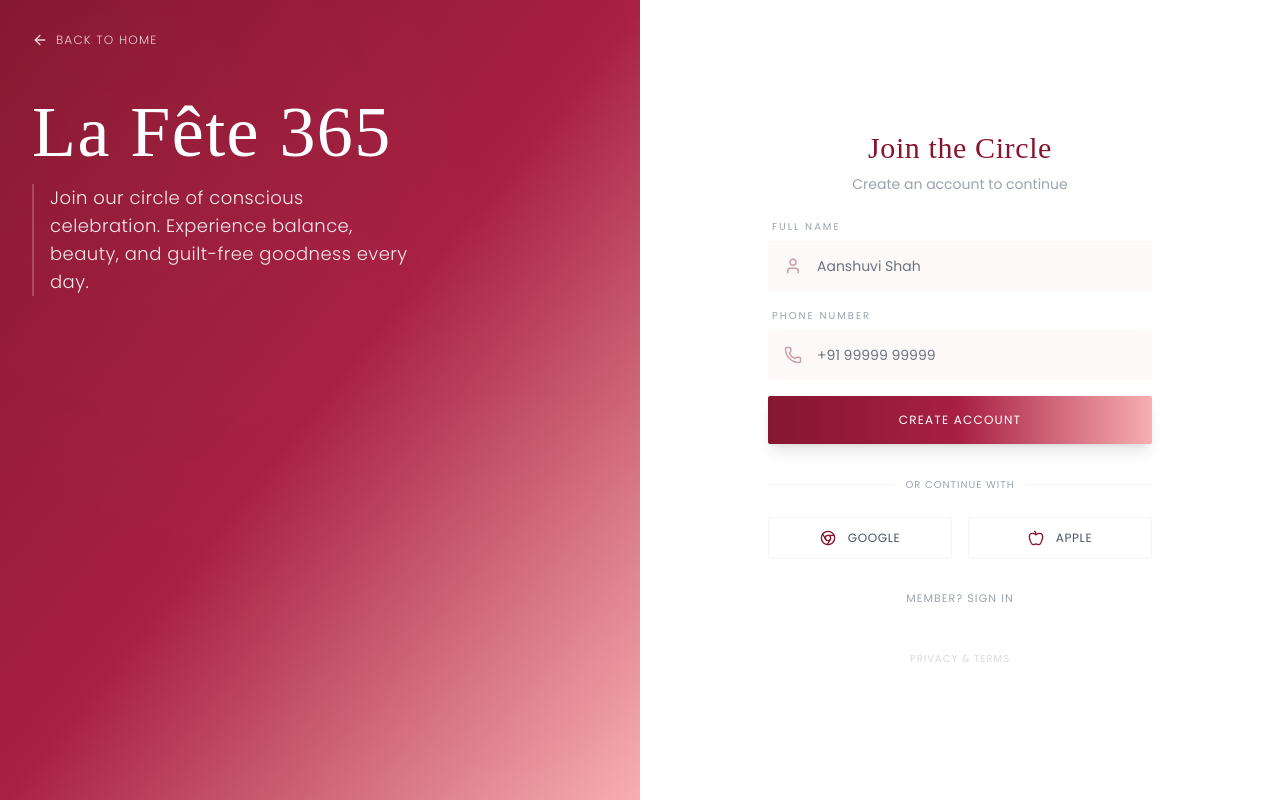
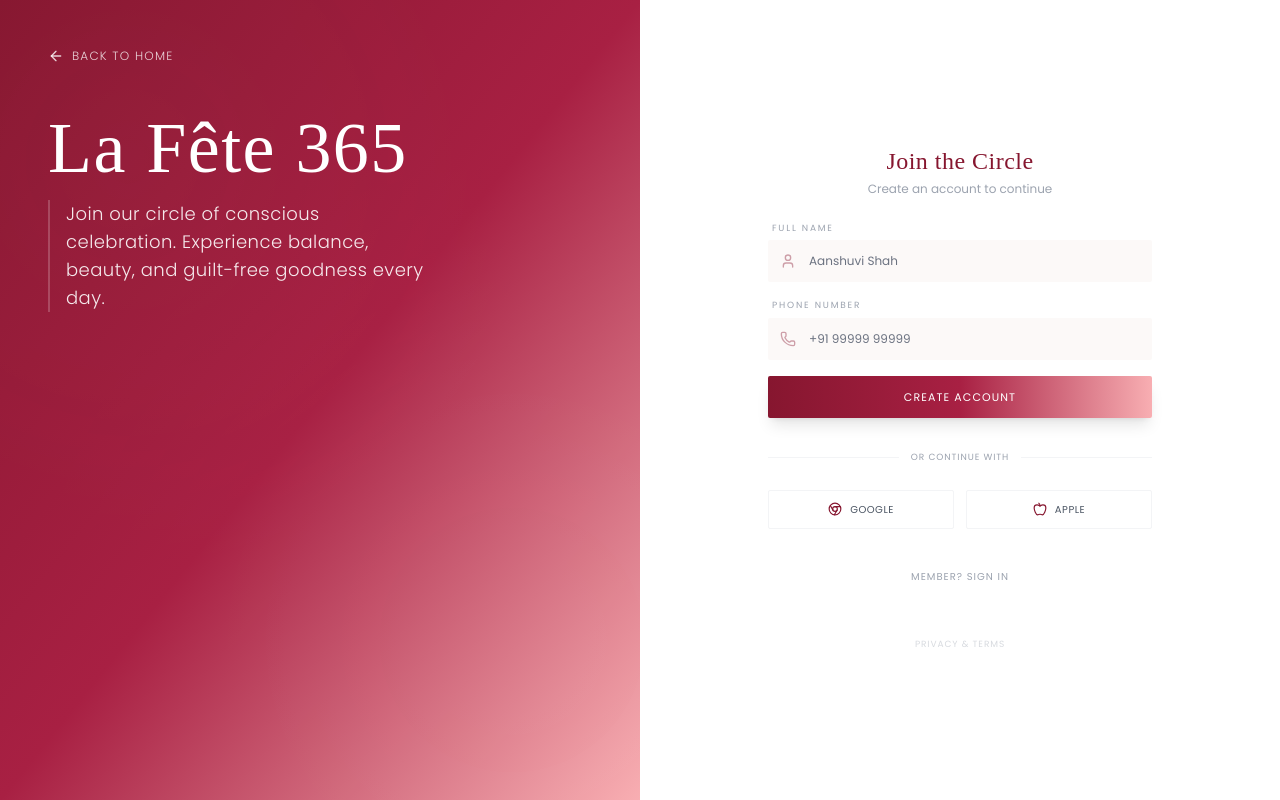
Before and after one commit to Eigensu/la-fete, a Next.js app in the folder apps/frontend/: page /auth in a window 1280 px wide. Built offline with nearby package versions, Linux system fonts and the light colour scheme; a web font is replaced by a local one.

Commit message:
fixing image issues

```diff
--- a/apps/frontend/src/app/auth/page.tsx
+++ b/apps/frontend/src/app/auth/page.tsx
@@ -9,9 +9,9 @@ export default function AuthPage() {
     const [isLogin, setIsLogin] = useState(false);
 
     return (
-        <main className="h-screen bg-[#fcf9f8] flex flex-col md:flex-row overflow-hidden">
+        <main className="min-h-screen bg-[#fcf9f8] flex flex-col md:flex-row">
             {/* Branding Sidebar - Visible on Desktop */}
-            <div className="hidden md:flex md:w-1/2 bg-gradient-to-br from-[#86162f] via-[#a82043] to-[#f8aeb2] p-8 flex-col justify-between text-white relative">
+            <div className="hidden md:flex md:w-1/2 bg-gradient-to-br from-[#86162f] via-[#a82043] to-[#f8aeb2] p-12 flex-col justify-between text-white relative">
                 <div className="absolute inset-0 opacity-20 pointer-events-none">
                     <div className="absolute inset-0 bg-[radial-gradient(circle_at_20%_20%,rgba(255,255,255,0.1)_0%,transparent_50%)]"></div>
                     <div className="absolute inset-0 bg-[radial-gradient(circle_at_80%_80%,rgba(255,255,255,0.05)_0%,transparent_60%)]"></div>
@@ -31,7 +31,7 @@ export default function AuthPage() {
             </div>
 
             {/* Auth Form Section */}
-            <div className="flex-1 flex flex-col justify-center items-center px-8 py-6 bg-white overflow-hidden h-full">
+            <div className="flex-1 flex flex-col justify-center items-center px-8 py-10 bg-white overflow-hidden">
                 <motion.div
                     initial={{ opacity: 0, y: 10 }}
                     animate={{ opacity: 1, y: 0 }}
@@ -44,46 +44,46 @@ export default function AuthPage() {
                     </div>
 
                     <div className="text-center mb-6">
-                        <h2 className="font-seasons text-[#86162f] text-3xl mb-2">
+                        <h2 className="font-seasons text-[#86162f] text-2xl mb-1">
                             {isLogin ? 'Welcome Back' : 'Join the Circle'}
                         </h2>
-                        <p className="font-poppins text-gray-400 text-sm">
+                        <p className="font-poppins text-gray-400 text-xs">
                             {isLogin ? 'Sign in to your account' : 'Create an account to continue'}
                         </p>
                     </div>
 
                     <form className="space-y-4" onSubmit={(e) => e.preventDefault()}>
                         {!isLogin && (
-                            <div className="space-y-1.5">
-                                <label className="block font-poppins text-[10px] uppercase tracking-[0.2em] text-gray-400 pl-1">Full Name</label>
+                            <div className="space-y-1">
+                                <label className="block font-poppins text-[9px] uppercase tracking-[0.2em] text-gray-400 pl-1">Full Name</label>
                                 <div className="relative">
-                                    <div className="absolute inset-y-0 left-0 pl-4 flex items-center pointer-events-none text-[#86162f]/40">
-                                        <User size={18} />
+                                    <div className="absolute inset-y-0 left-0 pl-3 flex items-center pointer-events-none text-[#86162f]/40">
+                                        <User size={16} />
                                     </div>
                                     <input
                                         type="text"
                                         placeholder="Aanshuvi Shah"
-                                        className="w-full pl-12 pr-4 py-3.5 bg-[#fcf9f8] border border-transparent focus:border-[#86162f]/20 focus:bg-white transition-all rounded-sm font-poppins text-sm outline-none"
+                                        className="w-full pl-10 pr-4 py-3 bg-[#fcf9f8] border border-transparent focus:border-[#86162f]/20 focus:bg-white transition-all rounded-sm font-poppins text-xs outline-none"
                                     />
                                 </div>
                             </div>
                         )}
 
-                        <div className="space-y-1.5">
-                            <label className="block font-poppins text-[10px] uppercase tracking-[0.2em] text-gray-400 pl-1">Phone Number</label>
+                        <div className="space-y-1">
+                            <label className="block font-poppins text-[9px] uppercase tracking-[0.2em] text-gray-400 pl-1">Phone Number</label>
                             <div className="relative">
-                                <div className="absolute inset-y-0 left-0 pl-4 flex items-center pointer-events-none text-[#86162f]/40">
-                                    <Phone size={18} />
+                                <div className="absolute inset-y-0 left-0 pl-3 flex items-center pointer-events-none text-[#86162f]/40">
+                                    <Phone size={16} />
                                 </div>
                                 <input
                                     type="tel"
                                     placeholder="+91 99999 99999"
-                                    className="w-full pl-12 pr-4 py-3.5 bg-[#fcf9f8] border border-transparent focus:border-[#86162f]/20 focus:bg-white transition-all rounded-sm font-poppins text-sm outline-none"
+                                    className="w-full pl-10 pr-4 py-3 bg-[#fcf9f8] border border-transparent focus:border-[#86162f]/20 focus:bg-white transition-all rounded-sm font-poppins text-xs outline-none"
                                 />
                             </div>
                         </div>
 
-                        <button className="w-full py-4 bg-gradient-to-r from-[#86162f] via-[#a82043] to-[#f8aeb2] text-white font-poppins text-xs uppercase tracking-widest hover:opacity-90 transition-opacity rounded-sm shadow-lg mt-2">
+                        <button className="w-full py-3 bg-gradient-to-r from-[#86162f] via-[#a82043] to-[#f8aeb2] text-white font-poppins text-[11px] uppercase tracking-widest hover:opacity-90 transition-opacity rounded-sm shadow-lg mt-2">
                             {isLogin ? 'Sign In' : 'Create Account'}
                         </button>
                     </form>
@@ -93,34 +93,34 @@ export default function AuthPage() {
                             <div className="absolute inset-0 flex items-center">
                                 <span className="w-full border-t border-gray-100"></span>
                             </div>
-                            <div className="relative flex justify-center text-[10px] uppercase text-gray-400 tracking-widest font-poppins">
+                            <div className="relative flex justify-center text-[9px] uppercase text-gray-400 tracking-widest font-poppins">
                                 <span className="bg-white px-3">Or continue with</span>
                             </div>
                         </div>
 
-                        <div className="grid grid-cols-2 gap-4">
-                            <button className="flex items-center justify-center gap-3 py-3 px-4 border border-gray-100 rounded-sm hover:bg-gray-50 transition-colors">
-                                <Google size={16} className="text-[#86162f]" />
-                                <span className="font-poppins text-xs tracking-wider uppercase text-gray-600">Google</span>
+                        <div className="grid grid-cols-2 gap-3">
+                            <button className="flex items-center justify-center gap-2 py-2.5 px-4 border border-gray-100 rounded-sm hover:bg-gray-50 transition-colors">
+                                <Google size={14} className="text-[#86162f]" />
+                                <span className="font-poppins text-[10px] tracking-wider uppercase text-gray-600">Google</span>
                             </button>
-                            <button className="flex items-center justify-center gap-3 py-3 px-4 border border-gray-100 rounded-sm hover:bg-gray-50 transition-colors">
-                                <Apple size={16} className="text-[#86162f]" />
-                                <span className="font-poppins text-xs tracking-wider uppercase text-gray-600">Apple</span>
+                            <button className="flex items-center justify-center gap-2 py-2.5 px-4 border border-gray-100 rounded-sm hover:bg-gray-50 transition-colors">
+                                <Apple size={14} className="text-[#86162f]" />
+                                <span className="font-poppins text-[10px] tracking-wider uppercase text-gray-600">Apple</span>
                             </button>
                         </div>
                     </div>
 
-                    <div className="mt-6 text-center">
+                    <div className="mt-8 text-center">
                         <button
                             onClick={() => setIsLogin(!isLogin)}
-                            className="font-poppins text-[11px] text-gray-400 uppercase tracking-widest hover:text-[#86162f] transition-colors"
+                            className="font-poppins text-[10px] text-gray-400 uppercase tracking-widest hover:text-[#86162f] transition-colors"
                         >
                             {isLogin ? "New here? Create account" : "Member? Sign In"}
                         </button>
                     </div>
 
-                    <div className="mt-8 text-center opacity-40">
-                        <Link href="/" className="font-poppins text-[10px] uppercase tracking-widest text-gray-400 hover:text-black transition-colors">
+                    <div className="mt-10 text-center opacity-40">
+                        <Link href="/" className="font-poppins text-[9px] uppercase tracking-widest text-gray-400 hover:text-black transition-colors">
                             Privacy & Terms
                         </Link>
                     </div>
--- a/apps/frontend/src/app/components/Hero.tsx
+++ b/apps/frontend/src/app/components/Hero.tsx
@@ -1,13 +1,18 @@
 'use client';
+
+import Image from 'next/image';
 
 export default function Hero() {
     return (
         <section id="home" className="relative h-screen flex items-center justify-center overflow-hidden">
             {/* Background Image */}
             <div className="absolute inset-0">
-                <div
-                    className="absolute inset-0 bg-cover bg-center bg-no-repeat"
-                    style={{ backgroundImage: 'url(/wallpaper.jpg)' }}
+                <Image
+                    src="/wallpaper.jpg"
+                    alt="La Fête Bakery"
+                    fill
+                    priority
+                    className="object-cover object-center"
                 />
                 {/* Overlay for better text readability */}
                 <div className="absolute inset-0 bg-gradient-to-br from-[#fce4e6]/40 via-[#fef9f8]/50 to-white/60"></div>
--- a/apps/frontend/src/app/components/Products.tsx
+++ b/apps/frontend/src/app/components/Products.tsx
@@ -2,6 +2,7 @@
 
 import { useState } from 'react';
 import Link from 'next/link';
+import Image from 'next/image';
 import { Plus, Minus } from 'lucide-react';
 import { useCart } from '../context/CartContext';
 
@@ -51,11 +52,15 @@ export default function Products() {
                         <div key={index} className="group flex flex-col h-full">
                             <div className="relative aspect-square bg-[#f5f0ed] mb-6 overflow-visible flex items-center justify-center">
                                 {/* Bow decoration at top-left corner */}
-                                <img
-                                    src="/bow.png"
-                                    alt=""
-                                    className="absolute -top-10 -left-10 w-32 h-32 -rotate-35 opacity-90 z-10"
-                                />
+                                <div className="absolute -top-10 -left-10 w-32 h-32 -rotate-35 opacity-90 z-10 pointer-events-none">
+                                    <Image
+                                        src="/bow.png"
+                                        alt=""
+                                        width={128}
+                                        height={128}
+                                        className="w-full h-full object-contain"
+                                    />
+                                </div>
                                 {product.tag && (
                                     <div className="absolute top-4 right-4 bg-[#f8aeb2]/80 px-3 py-1 text-[10px] font-poppins font-semibold text-[#86162f] uppercase tracking-wider z-20">
                                         {product.tag}
--- a/apps/frontend/src/app/products/page.tsx
+++ b/apps/frontend/src/app/products/page.tsx
@@ -1,6 +1,7 @@
 'use client';
 
 import { useState } from 'react';
+import Image from 'next/image';
 import Navigation from '../components/Navigation';
 import Footer from '../components/Footer';
 import { ChevronDown, Plus, Minus } from 'lucide-react';
@@ -61,7 +62,9 @@ export default function ProductsPage() {
     const renderProductCard = (product: Product, index: number, sectionId: string) => (
         <div key={`${sectionId}-${index}`} className="group flex flex-col h-full">
             <div className="relative aspect-square bg-[#f5f0ed] mb-6 overflow-visible flex items-center justify-center">
-                <img src="/bow.png" alt="" className="absolute -top-10 -left-10 w-32 h-32 -rotate-35 opacity-90 z-10" />
+                <div className="absolute -top-10 -left-10 w-32 h-32 -rotate-35 opacity-90 z-10 pointer-events-none">
+                    <Image src="/bow.png" alt="" width={128} height={128} className="w-full h-full object-contain" />
+                </div>
                 {product.tag && (
                     <div className="absolute top-4 right-4 bg-[#f8aeb2]/80 px-3 py-1 text-[10px] font-poppins font-semibold text-[#86162f] uppercase tracking-wider z-20">
                         {product.tag}
```
